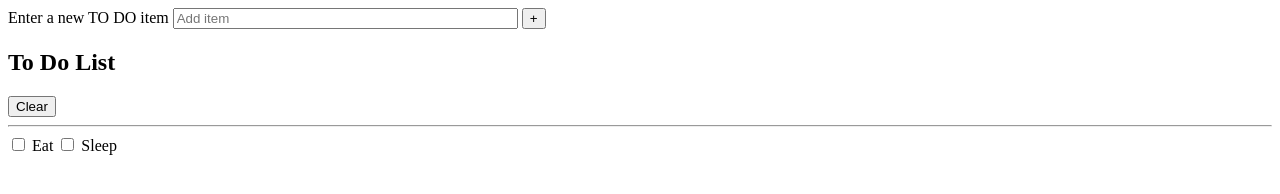
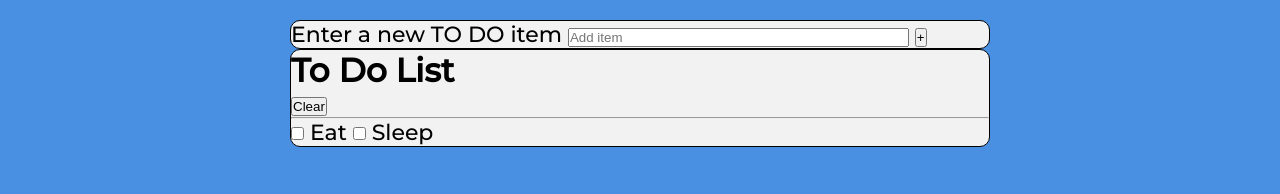
Before and after one commit to jaymart-latigay/toDoListApp_personalProject, a plain HTML site: page index.html in a window 1280 px wide. Drawn offline with Linux system fonts and the light colour scheme.

Commit message:
feat: added base values for declaration

```diff
--- a/index.html
+++ b/index.html
@@ -3,6 +3,7 @@
   <head>
     <meta charset="UTF-8" />
     <meta name="viewport" content="width=device-width, initial-scale=1.0" />
+    <link rel="stylesheet" href="dist/css/style.min.css" />
     <title>To Do List</title>
   </head>
   <body>
--- /dev/null
+++ b/sass/_base.scss
@@ -0,0 +1,49 @@
+@import url("https://fonts.googleapis.com/css2?family=Montserrat:ital,wght@0,500;1,500&display=swap");
+/* || VARIABLES */
+$default-font-color: #000;
+$background-color: #4a90e2;
+$container-bgcolor: #f2f2f2;
+$container-bordercolor: #000;
+
+@mixin mp($size) {
+  /* shortcut for media queries */
+  @media only screen and (min-width: $size) {
+    /*generates a media query for screens with a minimum width equal to the value of the $size parameter. */
+    @content;
+  }
+}
+
+/* || RESET */
+* {
+  margin: 0;
+  padding: 0;
+  box-sizing: border-box;
+}
+
+html,
+body {
+  font-size: 16px; /*base font size*/
+  font-family: "Montserrat", sans-serif;
+  color: $default-font-color;
+  width: 100%;
+  min-height: 100%;
+
+  @include mp(768px) {
+    /* 768px:size of tablet */
+    font-size: 22px;
+  }
+}
+
+body {
+  padding: 20px;
+  background-color: $background-color;
+}
+
+section {
+  background-color: $container-bgcolor;
+  width: 90%;
+  max-width: 700px; /*will only apply to screens with a width less than 700px*/
+  margin: auto;
+  border: 1px solid $container-bordercolor;
+  border-radius: 10px;
+}
--- /dev/null
+++ b/sass/style.scss
@@ -0,0 +1 @@
+@import "_base";
```
Also changed, not shown: dist/css/style.min.css (added), 1 other file.
